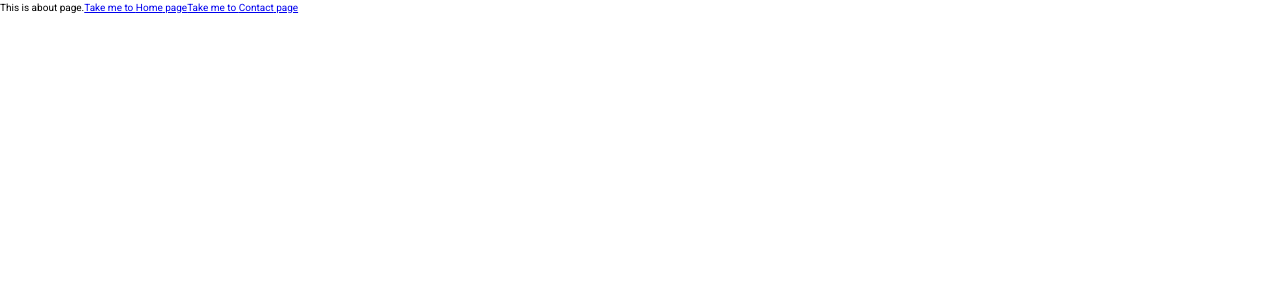
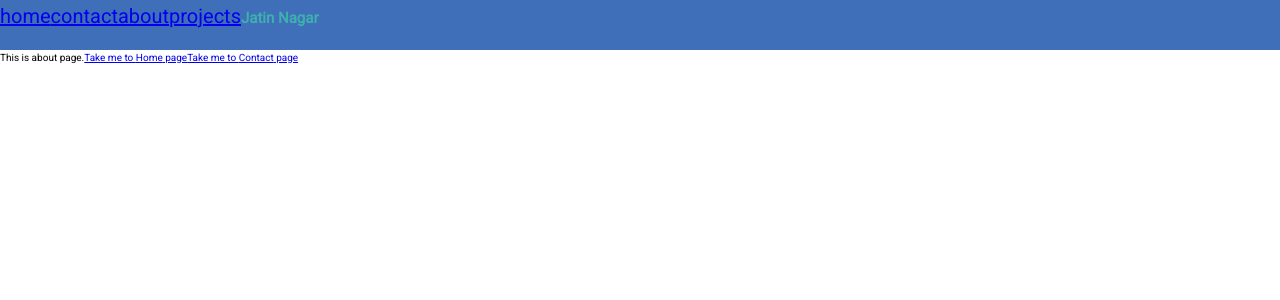
Before and after one commit to stanwolverine/portfolio-app, a Next.js app: page /about in a window 1280 px wide. Shown: the top 300 px of the page. Built offline with nearby package versions, Linux system fonts and the light colour scheme.

Commit message:
added react fragments

```diff
--- a/pages/about.js
+++ b/pages/about.js
@@ -1,9 +1,12 @@
 import React, { Component } from 'react';
 import Link from 'next/link';
+import Header from '../components/Header';
 
 export default class contact extends Component {
 	render() {
 		return (
+			<>
+				<Header />
 				<div>
 					This is about page.
 					<Link href='/'>
@@ -17,6 +20,7 @@ export default class contact extends Component {
 						</a>
 					</Link>
 				</div>
+			</>
 		);
 	}
 }
--- a/pages/contact.js
+++ b/pages/contact.js
@@ -1,9 +1,12 @@
 import React, { Component } from 'react';
 import Link from 'next/link';
+import Header from '../components/Header';
 
 export default class contact extends Component {
 	render() {
 		return (
+			<>
+				<Header />
 				<div>
 					This is contact page.
 					<Link href='/'>
@@ -17,6 +20,7 @@ export default class contact extends Component {
 						</a>
 					</Link>
 				</div>
+			</>
 		);
 	}
 }
```
Lines whose indentation alone changed are shown as unchanged.
